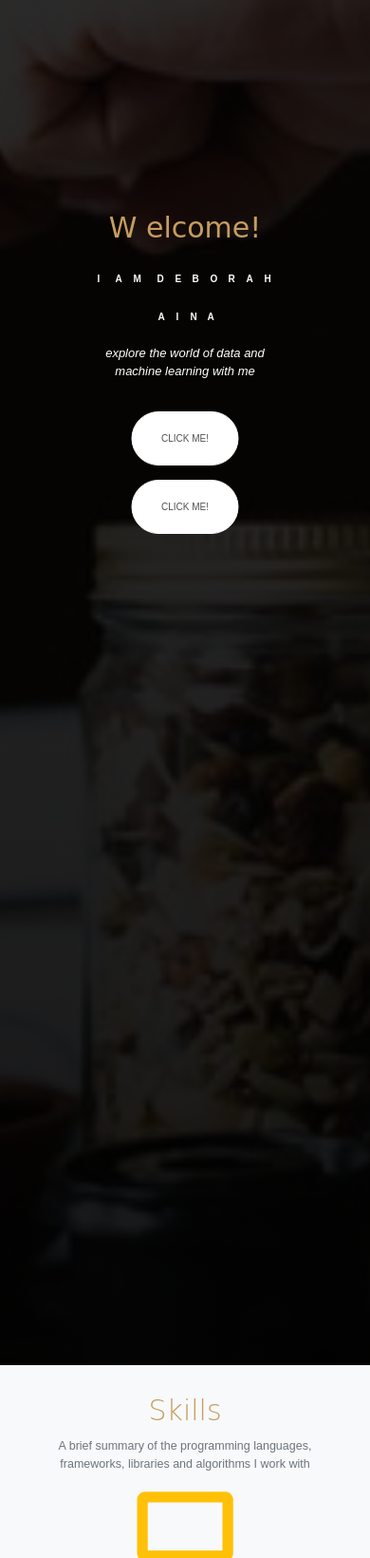
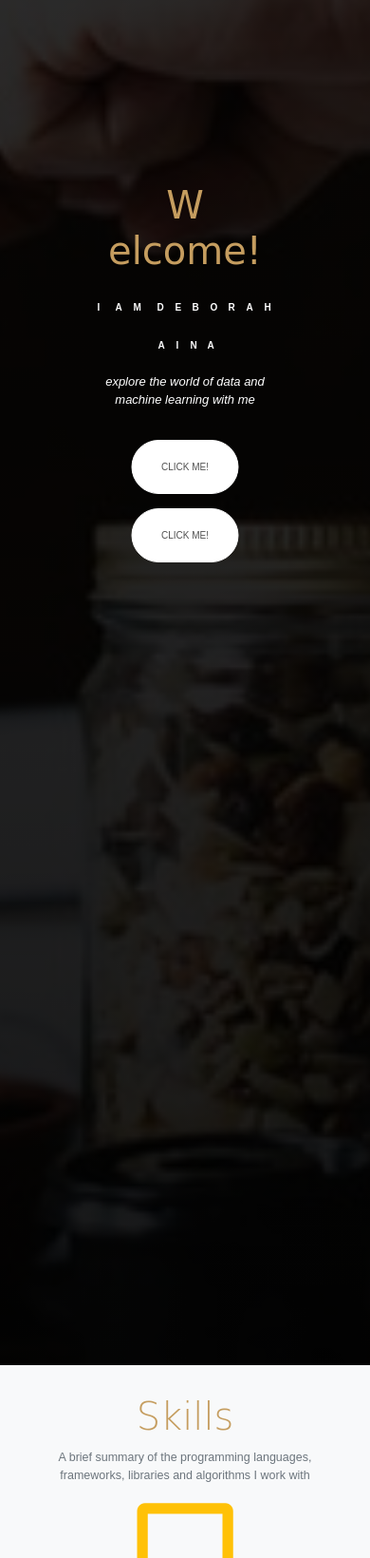
Before and after one commit to Deborahaina/data-telling, a Flask app: page / in a window 390 px wide. Shown: the part 679-2319 px from the top of the page at 95% size. Run offline with Flask 2, Linux system fonts and the light colour scheme; parts of the project's set-up code (start-up, migrations or seed data) failed here and were passed over; some libraries are stand-ins or nearby versions; some web fonts are replaced.

Commit message:
Different font-size

```diff
--- a/static/css/styles.css
+++ b/static/css/styles.css
@@ -223,10 +223,9 @@ font-weight: none;
  .text-area span{
    font-size: 1rem;
  }
-
  #first-letter{
   font-family: var(--secondary-font);
-  font-size: 3rem;
+  font-size: 4rem;
   color: #c59d5f;
   padding-bottom: 0.5rem;
   z-index: 600;
```
